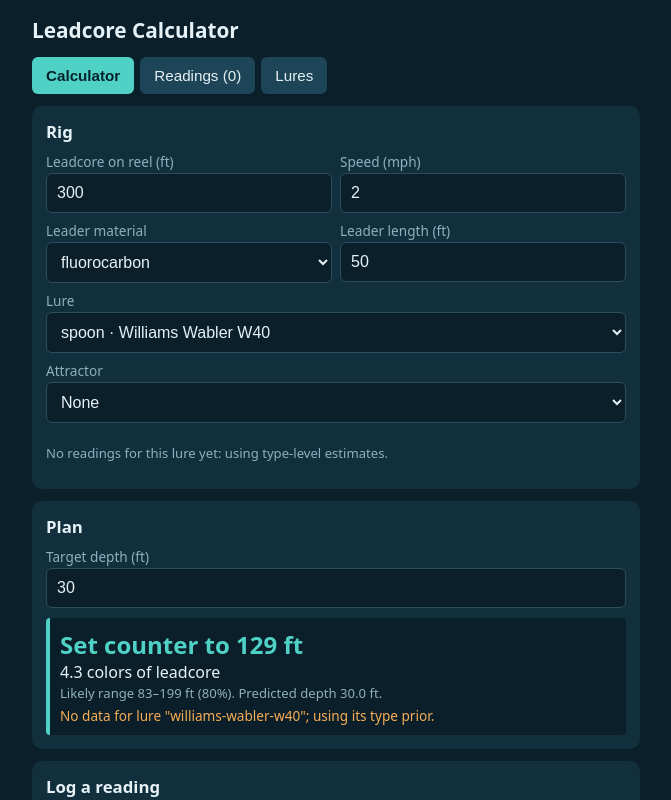
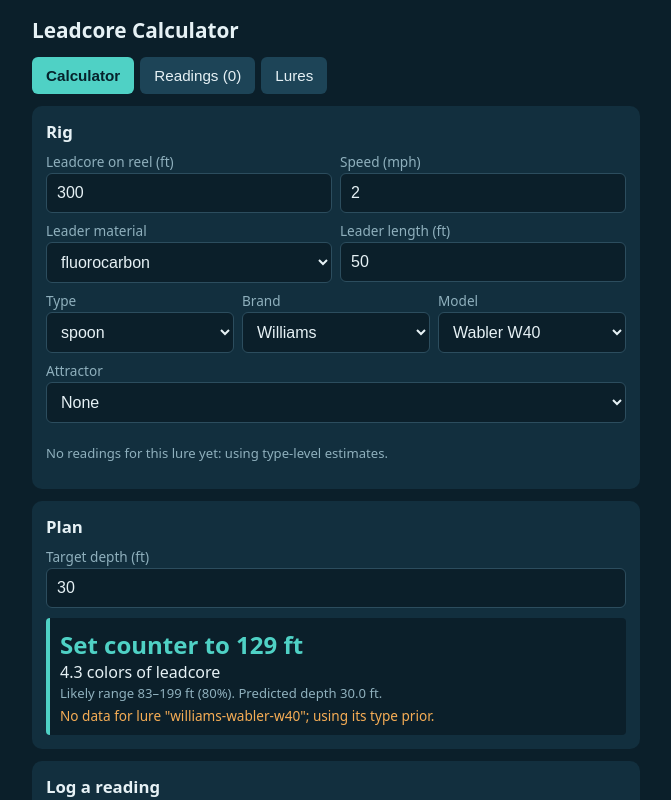
Before and after one commit to olsonchrisj/Leadcore-App, a React (Vite) app: page / in a window 1280 px wide. Shown: the top 800 px of the page, without its empty margins (304-975 px from the left). Built offline with nearby package versions, Linux system fonts and the light colour scheme.

Commit message:
Pick lures with type, brand and model dropdowns
Co-Authored-By: Claude Sonnet 5.5 <noreply@anthropic.com>
Claude-Session: https://claude.ai/code/session_011A3VvjrKDGAgNJzvBBmox1

```diff
--- a/src/App.tsx
+++ b/src/App.tsx
@@ -70,6 +70,37 @@ function NumInput(props: {
         onBlur={() => setText(null)}
       />
     </label>
+  );
+}
+
+function LurePicker(props: { lures: LureEntry[]; selected: LureEntry; onPick: (id: string) => void }) {
+  const { lures, selected } = props;
+  const byName = (a: string, b: string) => a.localeCompare(b);
+  const types = LURE_TYPES.filter((t) => lures.some((l) => l.type === t));
+  const brands = [...new Set(lures.filter((l) => l.type === selected.type).map((l) => l.brand))].sort(byName);
+  const models = lures.filter((l) => l.type === selected.type && l.brand === selected.brand).sort((a, b) => byName(a.name, b.name));
+  const first = (f: (l: LureEntry) => boolean) => [...lures].filter(f).sort((a, b) => byName(a.brand + a.name, b.brand + b.name))[0];
+  return (
+    <div className="grid">
+      <label className="field">
+        <span>Type</span>
+        <select value={selected.type} onChange={(e) => { const l = first((x) => x.type === e.target.value); if (l) props.onPick(l.id); }}>
+          {types.map((t) => <option key={t}>{t}</option>)}
+        </select>
+      </label>
+      <label className="field">
+        <span>Brand</span>
+        <select value={selected.brand} onChange={(e) => { const l = first((x) => x.type === selected.type && x.brand === e.target.value); if (l) props.onPick(l.id); }}>
+          {brands.map((b) => <option key={b}>{b}</option>)}
+        </select>
+      </label>
+      <label className="field">
+        <span>Model</span>
+        <select value={selected.id} onChange={(e) => props.onPick(e.target.value)}>
+          {models.map((m) => <option key={m.id} value={m.id}>{m.name}</option>)}
+        </select>
+      </label>
+    </div>
   );
 }
 
@@ -200,14 +231,7 @@ export function App() {
               </label>
               <NumInput label="Leader length" suffix="ft" value={rig.leaderFt} onChange={(v) => set("leaderFt", v ?? 0)} />
             </div>
-            <label className="field">
-              <span>Lure</span>
-              <select value={lure.id} onChange={(e) => set("lureId", e.target.value)}>
-                {[...lures].sort((a, b) => `${a.type}${a.brand}${a.name}`.localeCompare(`${b.type}${b.brand}${b.name}`)).map((l) => (
-                  <option key={l.id} value={l.id}>{l.type} · {l.brand} {l.name}</option>
-                ))}
-              </select>
-            </label>
+            <LurePicker lures={lures} selected={lure} onPick={(id) => set("lureId", id)} />
             <div className="grid">
               <label className="field">
                 <span>Attractor</span>
```
